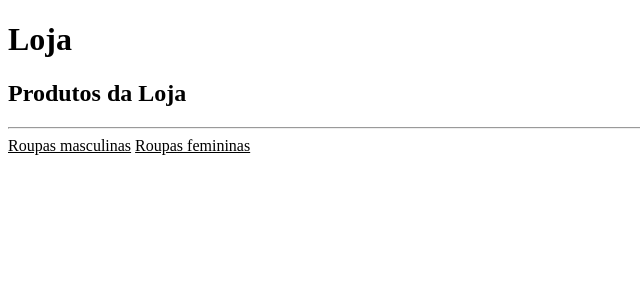
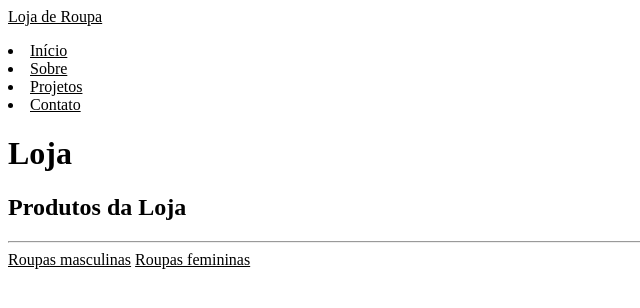
Before and after one commit to jenniferASS/loja-de-roupas, a Django app: template templates/html/index.html in a window 1280 px wide. Shown: the top 308 px of the page, without its empty margins (0-640 px from the left). Run offline with Django 5.2, Linux system fonts and the light colour scheme; the template is opened without the code that fills it, so the values that code supplies are empty.

Commit message:
Update index.html

```diff
--- a/templates/html/index.html
+++ b/templates/html/index.html
@@ -19,7 +19,17 @@
 </head>
 
 <body>
-
+    <header>
+        <nav>
+            <a class="Logo" href="/">Loja de Roupa</a>
+            <ul class="nav-list"></ul>
+            <li><a href="/">Início</a></li>
+            <li><a href="/">Sobre</a></li>
+            <li><a href="/">Projetos</a></li>
+            <li><a href="/">Contato</a></li>
+        </nav>
+    </header>
+    <main></main>
     <h1>Loja</h1>
 
     <h2>Produtos da Loja</h2>
```
